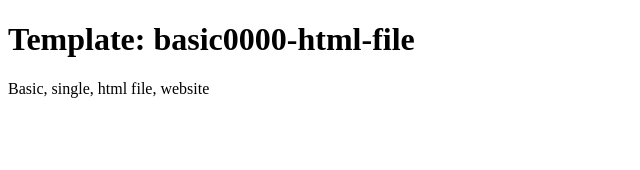
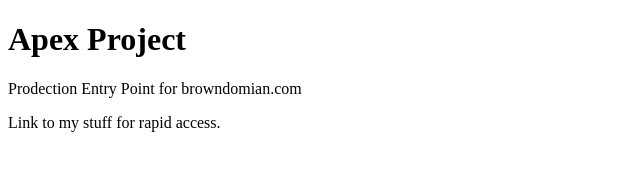
Before and after one commit to annebrown/browndomain.com-apex, a plain HTML site: page docs/index.html in a window 1280 px wide. Shown: the whole page, without its empty margins (0-640 px from the left). Drawn offline with Linux system fonts and the light colour scheme.

Commit message:
Update index.html

```diff
--- a/docs/index.html
+++ b/docs/index.html
@@ -1,12 +1,13 @@
 <!doctype html>
 <html lang="en-US">
   <head>
-    <meta charset="utf-s">
+    <meta charset="utf-8">
     <meta name="viewport" content="width=device-width">
-    <title>Template - basic0000-html-file</title>
+    <title>apex proj</title>
   </head>
   <body>
-    <h1>Template: basic0000-html-file</h1>
-    <p>Basic, single, html file, website</p>
+    <h1>Apex Project</h1>
+    <p>Prodection Entry Point for browndomian.com</p>
+    <p>Link to my stuff for rapid access.</p>
   </body>
 </html>
```
